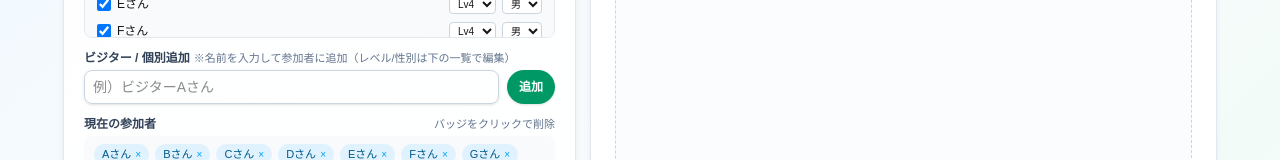
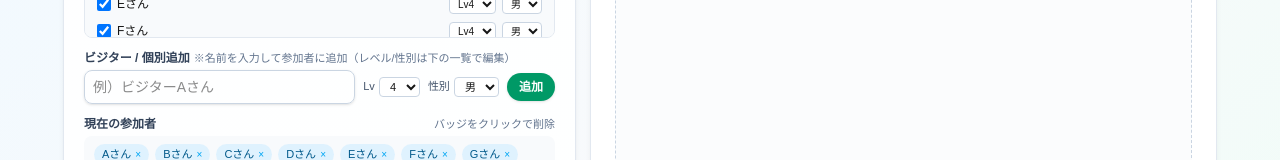
Before and after one commit to ToyohiroArita/tennis-matches, a Next.js app: page / in a window 1280 px wide. Shown: the part 415-575 px from the top of the page. Built offline with nearby package versions, Linux system fonts and the light colour scheme.

Commit message:
ビジター登録の際、性別、レベル入力

```diff
--- a/app/page.tsx
+++ b/app/page.tsx
@@ -221,6 +221,8 @@ export default function Page() {
   const [participants, setParticipants] =
     useState<string[]>(INITIAL_PARTICIPANTS);
   const [newParticipantName, setNewParticipantName] = useState("");
+  const [newParticipantLevel, setNewParticipantLevel] = useState(4);
+  const [newParticipantGender, setNewParticipantGender] = useState<Gender>("M");
 
   // ▼ 各プレーヤーの設定（レベル・性別）
   const [playerSettings, setPlayerSettings] = useState<
@@ -249,12 +251,6 @@ export default function Page() {
         <div className="text-[11px] font-medium text-slate-800">{name}</div>
       </div>
     );
-  };
-
-  const playerLabel = (name: string): string => {
-    const s = getSettings(name);
-    const genderLabel = s.gender === "M" ? "男" : "女";
-    return `${name}（Lv${s.level}・${genderLabel}）`;
   };
 
   const updateSettings = (name: string, patch: Partial<PlayerSettings>) => {
@@ -319,9 +315,22 @@ export default function Page() {
   };
 
   const handleAddNewParticipant = () => {
-    if (!newParticipantName.trim()) return;
-    addParticipant(newParticipantName);
+    const name = newParticipantName.trim();
+    if (!name) return;
+
+    // 参加者として追加
+    addParticipant(name);
+
+    // この時点でレベル・性別も設定
+    updateSettings(name, {
+      level: newParticipantLevel,
+      gender: newParticipantGender,
+    });
+
+    // 入力欄をリセット
     setNewParticipantName("");
+    setNewParticipantLevel(4);
+    setNewParticipantGender("M");
   };
 
   const openPairPicker = (mode: "fixed" | "forbidden") => {
@@ -546,7 +555,7 @@ export default function Page() {
                   ※名前を入力して参加者に追加（レベル/性別は下の一覧で編集）
                 </span>
               </label>
-              <div className="flex gap-2">
+              <div className="flex flex-col gap-2 md:flex-row md:items-center">
                 <input
                   type="text"
                   value={newParticipantName}
@@ -554,6 +563,40 @@ export default function Page() {
                   placeholder="例）ビジターAさん"
                   className="flex-1 rounded-lg border border-slate-300 px-2 py-1.5 text-xs md:text-sm shadow-sm focus:border-sky-500 focus:outline-none focus:ring-2 focus:ring-sky-500/40"
                 />
+
+                {/* レベルと性別の設定 */}
+                <div className="flex items-center gap-2 text-[11px]">
+                  <div className="flex items-center gap-1">
+                    <span className="text-slate-600">Lv</span>
+                    <select
+                      value={newParticipantLevel}
+                      onChange={(e) =>
+                        setNewParticipantLevel(Number(e.target.value) || 4)
+                      }
+                      className="rounded border border-slate-300 bg-white px-1.5 py-0.5"
+                    >
+                      {Array.from({ length: 8 }, (_, i) => i + 1).map((lv) => (
+                        <option key={lv} value={lv}>
+                          {lv}
+                        </option>
+                      ))}
+                    </select>
+                  </div>
+
+                  <div className="flex items-center gap-1">
+                    <span className="text-slate-600">性別</span>
+                    <select
+                      value={newParticipantGender}
+                      onChange={(e) =>
+                        setNewParticipantGender(e.target.value as Gender)
+                      }
+                      className="rounded border border-slate-300 bg-white px-1.5 py-0.5"
+                    >
+                      <option value="M">男</option>
+                      <option value="F">女</option>
+                    </select>
+                  </div>
+
                   <button
                     type="button"
                     onClick={handleAddNewParticipant}
@@ -561,6 +604,7 @@ export default function Page() {
                   >
                     追加
                   </button>
+                </div>
               </div>
             </div>
 
```
Lines whose indentation alone changed are shown as unchanged.
